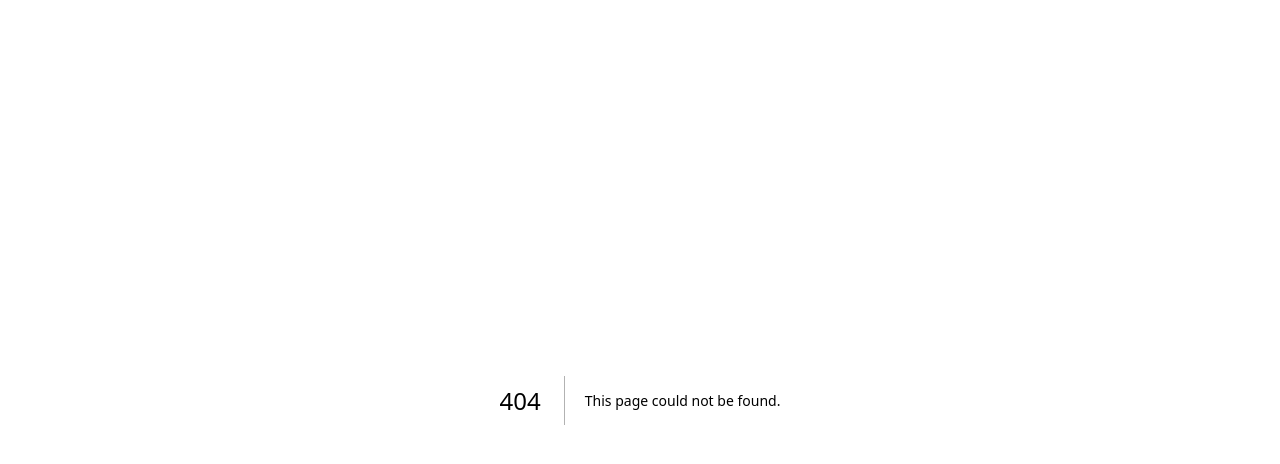
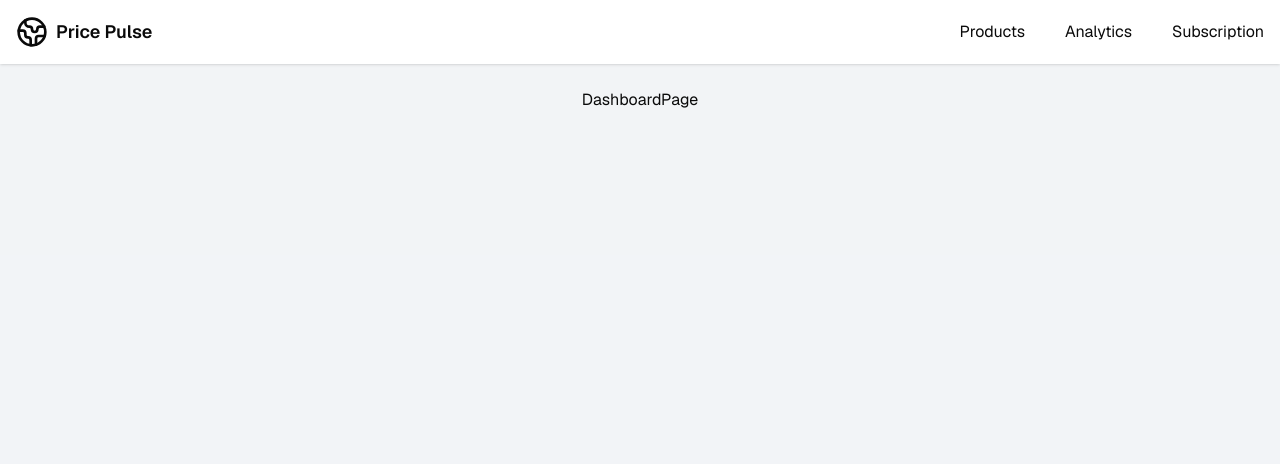
Before and after one commit to Xperaz/PricePulse, a Next.js app: page /dashboard in a window 1280 px wide. Before the commit this address had no page. Shown: the top 464 px of the page. Built offline with nearby package versions, Linux system fonts and the light colour scheme.

Commit message:
Implement authentication layout and pages; add NavBar component for dashboard navigation

```diff
--- /dev/null
+++ b/src/app/(auth)/layout.tsx
@@ -0,0 +1,13 @@
+import React from "react";
+
+export default function AuthLayout({
+  children,
+}: {
+  children: React.ReactNode;
+}) {
+  return (
+    <div className="min-h-screen flex flex-col justify-center items-center">
+      {children}
+    </div>
+  );
+}
--- /dev/null
+++ b/src/app/(auth)/sign-in/[[...sign-in]]/page.tsx
@@ -0,0 +1,6 @@
+import { SignIn } from "@clerk/nextjs";
+import React from "react";
+
+export default function SignInPage() {
+  return <SignIn />;
+}
--- /dev/null
+++ b/src/app/(auth)/sign-up/[[...sign-up]]/page.tsx
@@ -0,0 +1,6 @@
+import { SignUp } from "@clerk/nextjs";
+import React from "react";
+
+export default function SignUpPage() {
+  return <SignUp />;
+}
--- /dev/null
+++ b/src/app/dashboard/_components/NavBar.tsx
@@ -0,0 +1,20 @@
+import { BrandLogo } from "@/components/BrandLogo";
+import { UserButton } from "@clerk/nextjs";
+import Link from "next/link";
+import React from "react";
+
+export default function NavBar() {
+  return (
+    <header className="flex py-4 shadow bg-background">
+      <nav className="flex items-center gap-10 container">
+        <Link className="mr-auto" href={"/dashboard"}>
+          <BrandLogo />
+        </Link>
+        <Link href={"/dashboard/products"}>Products</Link>
+        <Link href={"/dashboard/analytics"}>Analytics</Link>
+        <Link href={"/dashboard/subscription"}>Subscription</Link>
+        <UserButton />
+      </nav>
+    </header>
+  );
+}
--- /dev/null
+++ b/src/app/dashboard/layout.tsx
@@ -0,0 +1,15 @@
+import React from "react";
+import NavBar from "./_components/NavBar";
+
+export default function DashboardLayout({
+  children,
+}: {
+  children: React.ReactNode;
+}) {
+  return (
+    <div className="bg-accent/5 min-h-screen">
+      <NavBar />
+      <div className="container py-6">{children}</div>
+    </div>
+  );
+}
--- /dev/null
+++ b/src/app/dashboard/page.tsx
@@ -0,0 +1,5 @@
+import React from "react";
+
+export default function DashboardPage() {
+  return <div>DashboardPage</div>;
+}
--- a/src/middleware.ts
+++ b/src/middleware.ts
@@ -1,6 +1,17 @@
-import { clerkMiddleware } from "@clerk/nextjs/server";
+import { clerkMiddleware, createRouteMatcher } from "@clerk/nextjs/server";
 
-export default clerkMiddleware();
+const isPublicRoute = createRouteMatcher([
+  "/",
+  "/sign-in(.*)",
+  "/sign-up(.*)",
+  "/api(.*)",
+]);
+
+export default clerkMiddleware(async (auth, req) => {
+  if (!isPublicRoute(req)) {
+    await auth.protect();
+  }
+});
 
 export const config = {
   matcher: [
```
